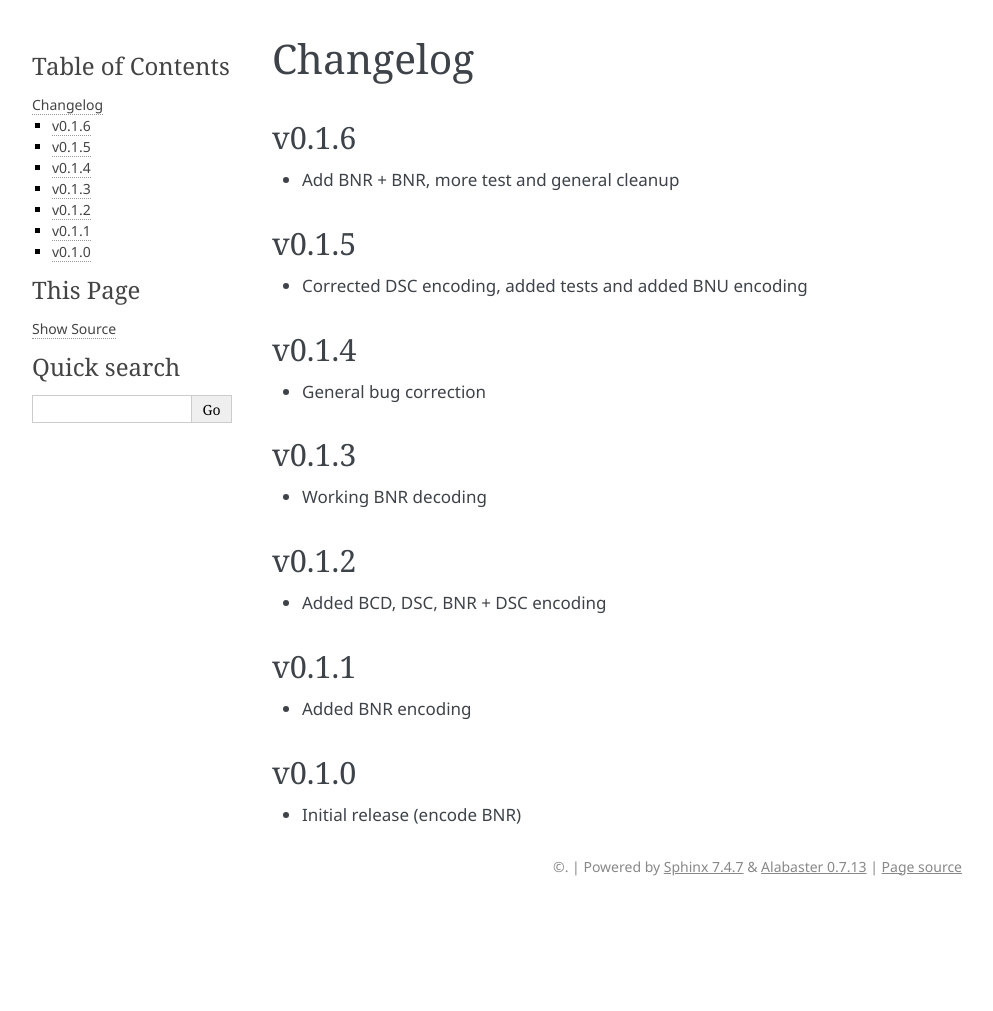
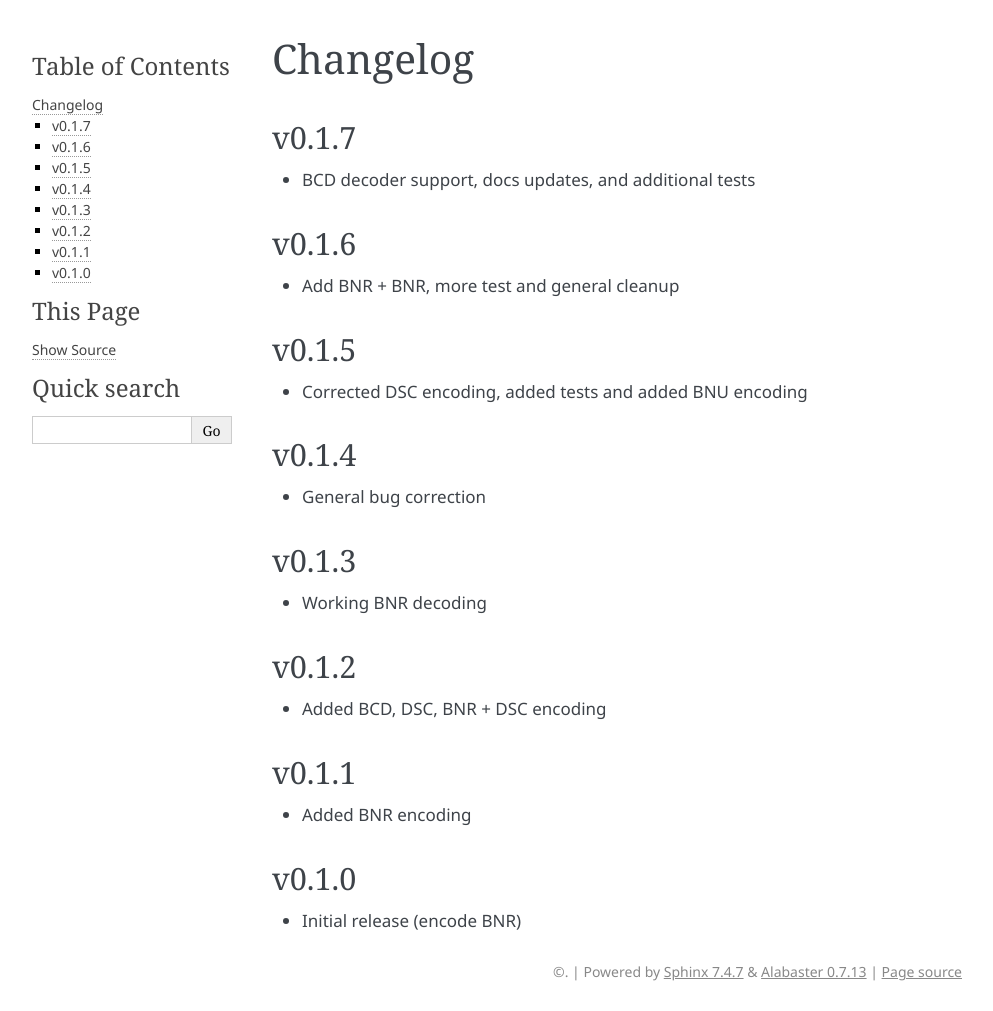
Before and after one commit to jaimebw/arinc429, a Sphinx documentation site: the page built from docs/source/changelog.rst, in a window 1280 px wide. Shown: the whole page, without its empty margins (148-1141 px from the left). Built offline with Sphinx 7.4.7, drawn with Linux system fonts in a browser that asks for light colours; before the commit the page ends 906 px from its top, so only the background shows below that.

Commit message:
Bump version to 0.1.7

```diff
--- a/docs/source/changelog.rst
+++ b/docs/source/changelog.rst
@@ -1,5 +1,9 @@
 Changelog
 =========
+
+v0.1.7
+------
+- BCD decoder support, docs updates, and additional tests
 
 v0.1.6
 ------
--- a/pyproject.toml
+++ b/pyproject.toml
@@ -4,7 +4,7 @@ build-backend = "setuptools.build_meta"
 
 [project]
 name = "arinc429"
-version = "0.1.6"
+version = "0.1.7"
 description="A library for working with ARINC 429 data"
 authors = [
     {name = "Jaime Bowen Varela", email = "jaimebwv@gmail.com"},  # TODO: Update name and email
```
Also changed, not shown: CHANGELOG.md (+3 -0 lines).
